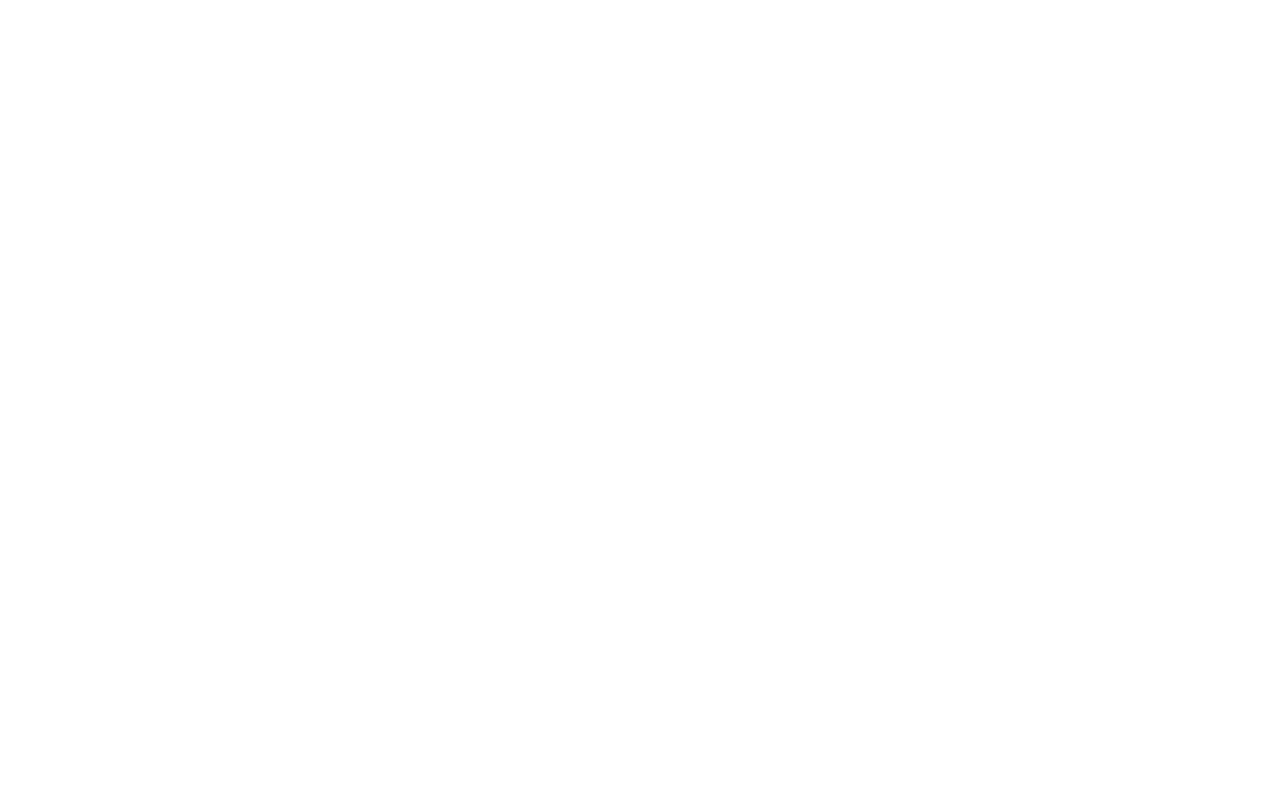
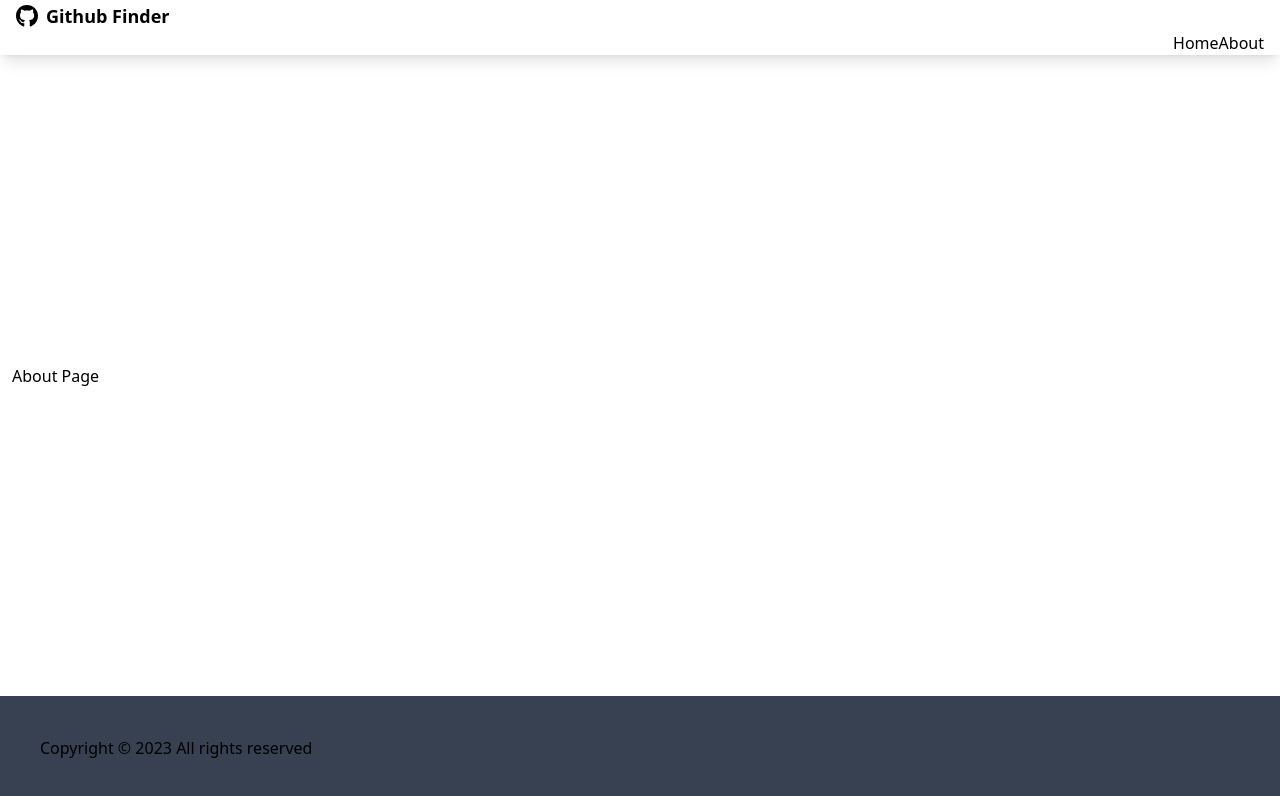
Before and after one commit to vinherch/github-finder, a React (Create React App) app: page /about in a window 1280 px wide. Shown: the top 796 px of the page. Built offline with nearby package versions, Linux system fonts and the light colour scheme.

Commit message:
Setup Routes

```diff
--- a/src/App.jsx
+++ b/src/App.jsx
@@ -1,5 +1,27 @@
+import { BrowserRouter as Router, Routes, Route } from "react-router-dom";
+
+import Navbar from "./components/Navbar";
+import Footer from "./components/Footer";
+import Home from "./pages/Home";
+import About from "./pages/About";
+import NotFound from "./pages/NotFound";
+
 function App() {
-  return <div></div>;
+  return (
+    <Router>
+      <div className="flex flex-col justify-between h-screen">
+        <Navbar />
+        <main className="container mx-auto px-3 pb-12">
+          <Routes>
+            <Route path="/" element={<Home />} />
+            <Route path="/about" element={<About />} />
+            <Route path="/*" element={<NotFound />} />
+          </Routes>
+        </main>
+        <Footer />
+      </div>
+    </Router>
+  );
 }
 
 export default App;
--- a/src/components/Navbar.jsx
+++ b/src/components/Navbar.jsx
@@ -15,8 +15,12 @@ const Navbar = ({ title }) => {
         </div>
         <div className="flex-1 px-2 mx-2">
           <div className="flex justify-end">
-            <Link className="btn btn-ghost btn-sm rounded-btm">Home</Link>
-            <Link className="btn btn-ghost btn-sm rounded-btm">About</Link>
+            <Link className="btn btn-ghost btn-sm rounded-btm" to="/">
+              Home
+            </Link>
+            <Link className="btn btn-ghost btn-sm rounded-btm" to="/about">
+              About
+            </Link>
           </div>
         </div>
       </div>
--- /dev/null
+++ b/src/pages/About.jsx
@@ -0,0 +1,7 @@
+import React from "react";
+
+const About = () => {
+  return <div>About Page</div>;
+};
+
+export default About;
--- /dev/null
+++ b/src/pages/Home.jsx
@@ -0,0 +1,7 @@
+import React from "react";
+
+const Home = () => {
+  return <div>Home Page</div>;
+};
+
+export default Home;
--- /dev/null
+++ b/src/pages/NotFound.jsx
@@ -0,0 +1,7 @@
+import React from "react";
+
+const NotFound = () => {
+  return <div>Page Not Found</div>;
+};
+
+export default NotFound;
```
